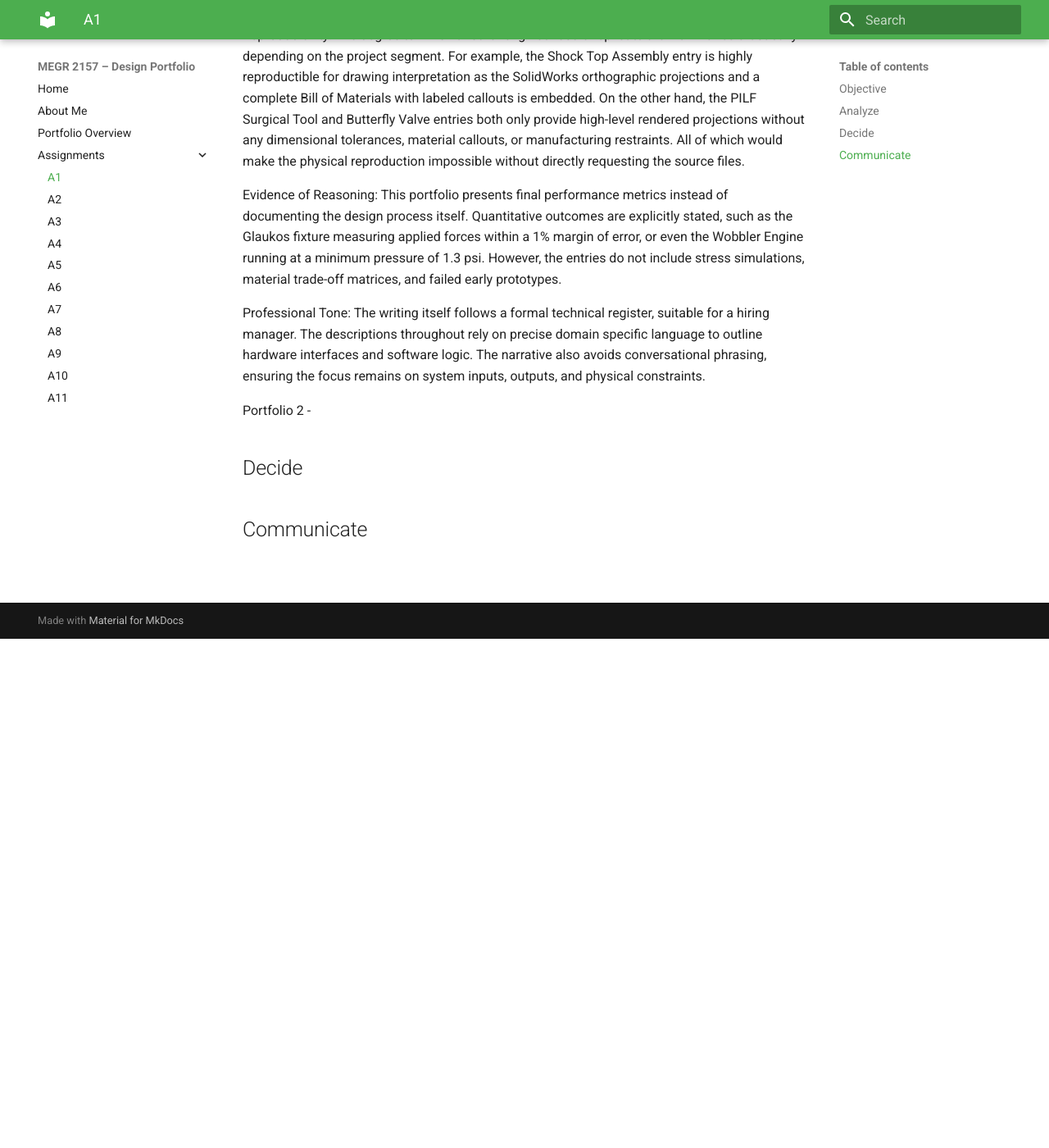
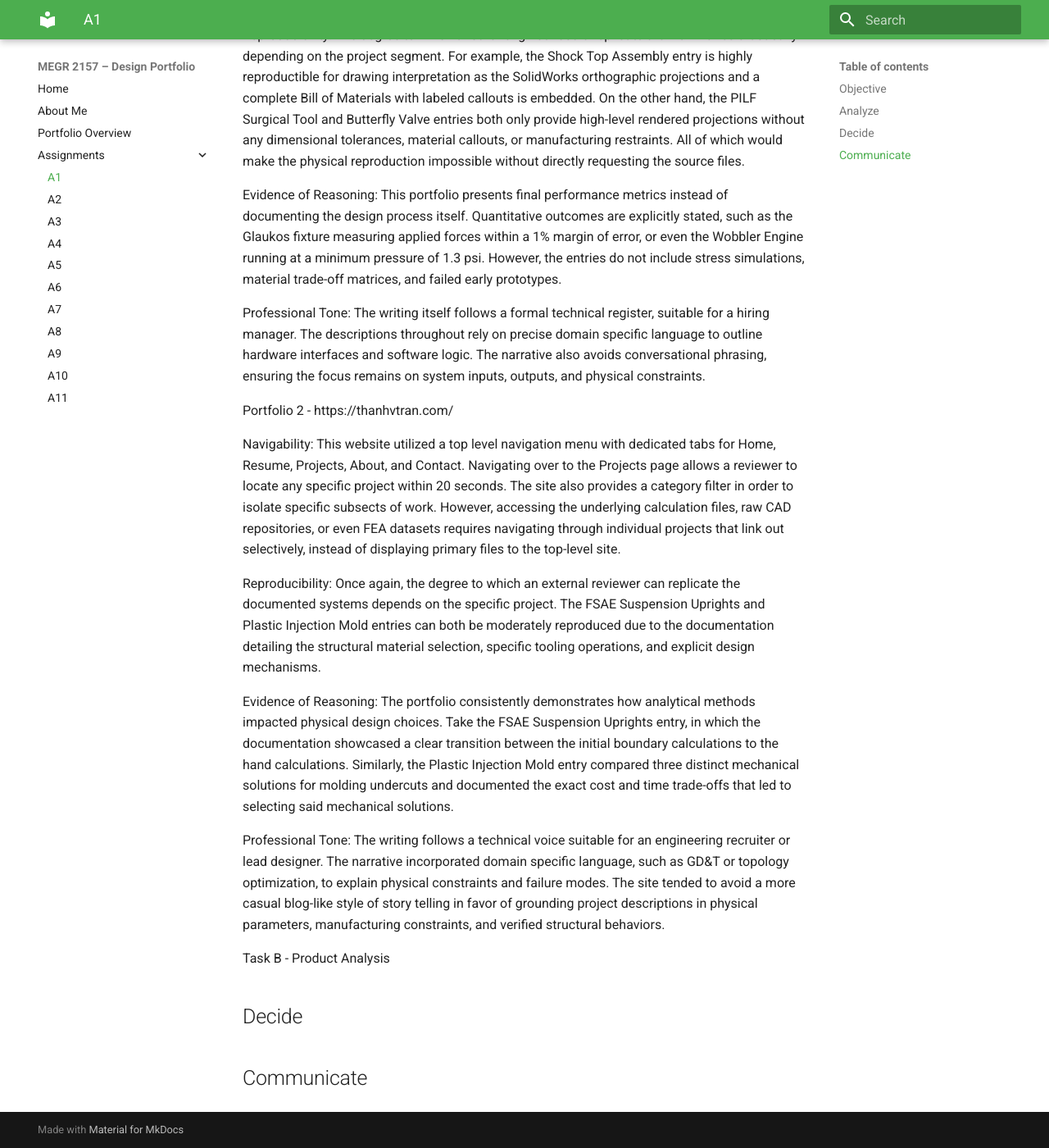
Before and after one commit to sali914/megr2157-portfolio, an MkDocs documentation site: the page built from docs/assignments/A01/index.md, in a window 1280 px wide and 1400 px high, scrolled down 621 px. Shown: the whole window at 82% size. Built offline with MkDocs 1.6.1 and Material for MkDocs 9.7.7, drawn with Linux system fonts in a browser that asks for light colours.

Commit message:
Enhance portfolio documentation with new sections
Added sections on navigability, reproducibility, and evidence of reasoning to the portfolio documentation.

```diff
--- a/docs/assignments/A01/index.md
+++ b/docs/assignments/A01/index.md
@@ -20,7 +20,22 @@ This portfolio presents final performance metrics instead of documenting the des
 Professional Tone:
 The writing itself follows a formal technical register, suitable for a hiring manager. The descriptions throughout rely on precise domain specific language to outline hardware interfaces and software logic. The narrative also avoids conversational phrasing, ensuring the focus remains on system inputs, outputs, and physical constraints.
 
-Portfolio 2 -
+Portfolio 2 - https://thanhvtran.com/
+
+Navigability:
+This website utilized a top level navigation menu with dedicated tabs for Home, Resume, Projects, About, and Contact. Navigating over to the Projects page allows a reviewer to locate any specific project within 20 seconds. The site also provides a category filter in order to isolate specific subsects of work. However, accessing the underlying calculation files, raw CAD repositories, or even FEA datasets requires navigating through individual projects that link out selectively, instead of displaying primary files to the top-level site.
+
+Reproducibility:
+Once again, the degree to which an external reviewer can replicate the documented systems depends on the specific project. The FSAE Suspension Uprights and Plastic Injection Mold entries can both be moderately reproduced due to the documentation detailing the structural material selection, specific tooling operations, and explicit design mechanisms.
+
+Evidence of Reasoning:
+The portfolio consistently demonstrates how analytical methods impacted physical design choices. Take the FSAE Suspension Uprights entry, in which the documentation showcased a clear transition between the initial boundary calculations to the hand calculations. Similarly, the Plastic Injection Mold entry compared three distinct mechanical solutions for molding undercuts and documented the exact cost and time trade-offs that led to selecting said mechanical solutions.
+
+Professional Tone:
+The writing follows a technical voice suitable for an engineering recruiter or lead designer. The narrative incorporated domain specific language, such as GD&T or topology optimization, to explain physical constraints and failure modes. The site tended to avoid a more casual blog-like style of story telling in favor of grounding project descriptions in physical parameters, manufacturing constraints, and verified structural behaviors.
+
+Task B - Product Analysis
+
 
 ## Decide
 
```
